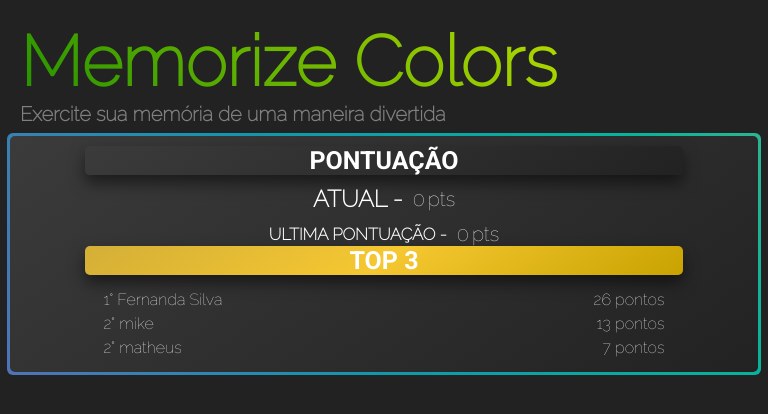
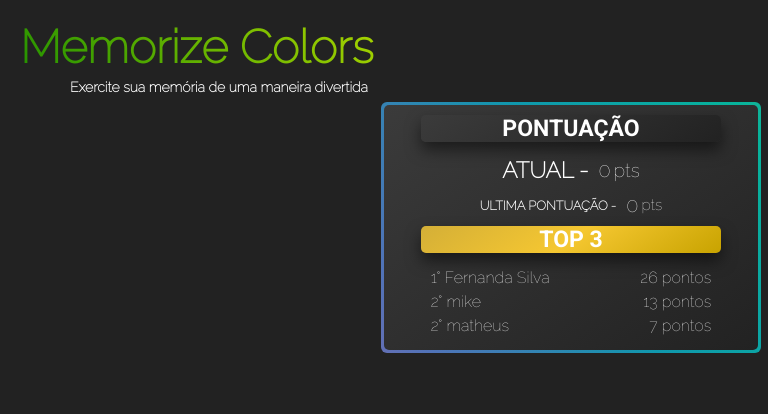
Before and after one commit to claudio-inacio/jogo-da-memoria, a website: page index.html in a window 768 px wide. Drawn offline with Linux system fonts and the light colour scheme.

Commit message:
style: finalizacao estilizacao @media para tablets

```diff
--- a/src/css/style.css
+++ b/src/css/style.css
@@ -43,7 +43,7 @@ div {
   ); /*clamp recebe valor minimo, ideal, maximo para trabalhar com mobile */
   font-weight: 600;
 }
-#game-sub-tittle {
+.game-sub-tittle {
   font-weight: bolder;
   color: gray;
   font-size: clamp(14px, 4.8vw, 20px);
@@ -131,7 +131,7 @@ div {
 }
 /*FIM ESTILIZACAO PADRÃO*/
 
-@media (max-width: 480px) {
+@media (max-width: 598px) {
   #cabecalho {
   }
   #tittle-container {
@@ -179,77 +179,72 @@ div {
 
 /*MOBILE PARA TABLET*/
 
-/* @media (max-width: 900px) {
+@media (min-width: 599px) and (max-width: 900px) {
   #cabecalho {
-    flex-direction: column;
-    align-items: center;
-    gap: 16px;
-    padding: 16px;
   }
   #tittle-container {
-    width: 100%;
-    max-width: 700px;
-    min-width: 0;
-    margin-left: 0;
-    padding-top: 24px;
-    height: auto;
+    text-align: start;
+    flex-direction: column;
+    gap: 5px;
+    width: 70%;
   }
 
+  #game-tittle {
+    font-size: clamp(28px, 6vw, 100px);
+  }
+  #game-sub-tittle {
+    font-size: clamp(14px, 0.3vw, 20px);
+    padding-left: 50px;
+  }
   #placar-container {
-    width: 100%;
-    min-width: 0;
-    justify-content: center;
-    padding-right: 0;
-    gap: 16px;
-    flex-wrap: wrap;
+    display: flex;
+    flex-direction: row;
+    justify-content: flex-end;
   }
 
   #placar-component {
-    width: min(640px, 100%);
-    min-width: 0;
-    padding: 16px;
+    min-width: 50%;
+    width: 50%;
   }
 
-  #placar-tittle {
-    width: 100%;
+  .placar-tittle-container {
+  }
+
+  .placar-tittle {
+      font-size: clamp(0px, 3vw, 70px);
   }
 
   #pontuacoes {
-    width: 100%;
-    margin-bottom: 16px;
+    margin: 5px 0px;
+  }
+  #pontuacao-atual{
+    font-size: clamp(0px, 2.5vw, 70px);
+  }
+  .pontuacao-item {
+    margin: 4px 0;
+    font-size: clamp(0px, 2vw, 70px);
+  }
+  #pontos {
+  }
+  .placar-tittle-container.gold-tittle {
   }
 
-  .pontuacao-item {
-    gap: 8px;
+  #historico-pontuacoes {
   }
 
   #lista-historico-pontuacao {
-    padding: 0;
   }
 
-  #item-historico-pontuacao {
-    font-size: 1rem;
-  }
-} */
-/**/
-
-/*CELULARES MAIORES*/
-/* @media (max-width: 768px) {
-  #tittle-container {
-    padding-top: 16px;
-    text-align: center;
-  }
-  #placar-component {
-    box-shadow: 0 6px 12px rgba(0, 0, 0, 0.35);
+  .item-historico-pontuacao {
   }
 
-  #item-historico-pontuacao {
-    flex-direction: column;
-    align-items: center;
-    gap: 6px;
+  .historico-nome-pontuador {
   }
-} */
-/**/
+  .historico-quantidade-pontos {
+  }
+}
+
+/*FIM TABLET*/
 
 /*MOBILE*/
 
```
Also changed, not shown: index.html (+2 -0 lines).
